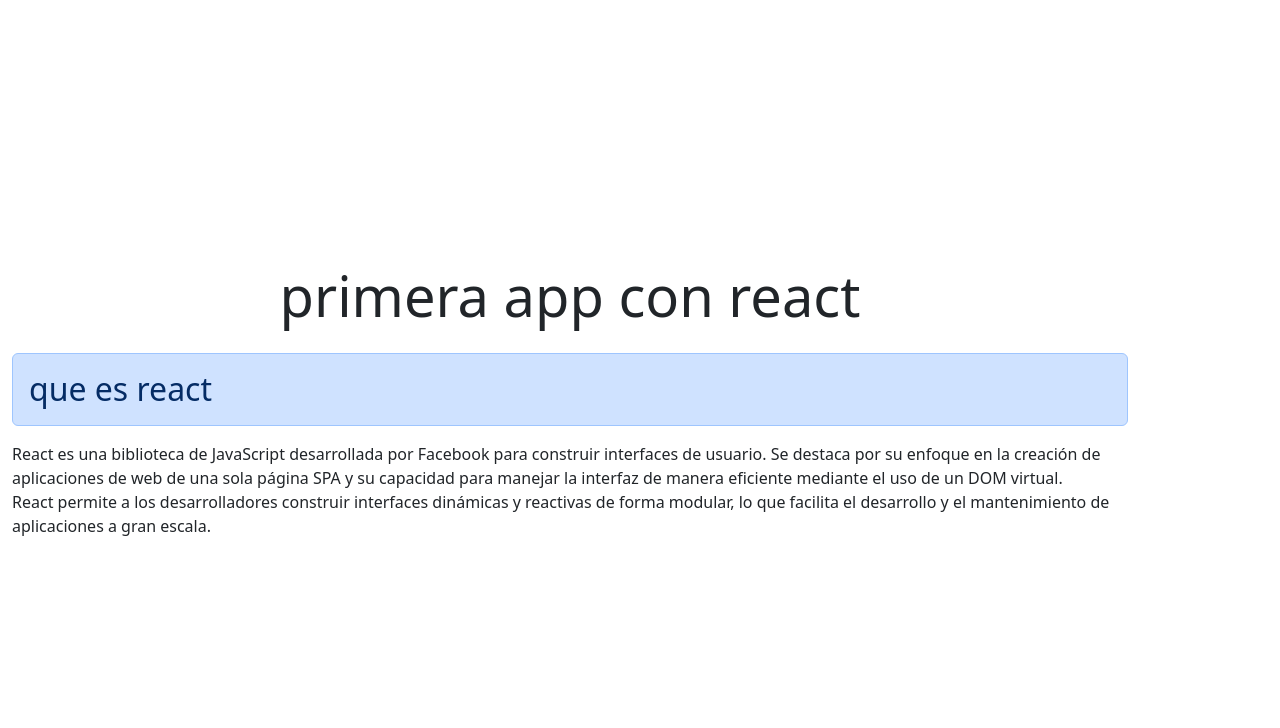
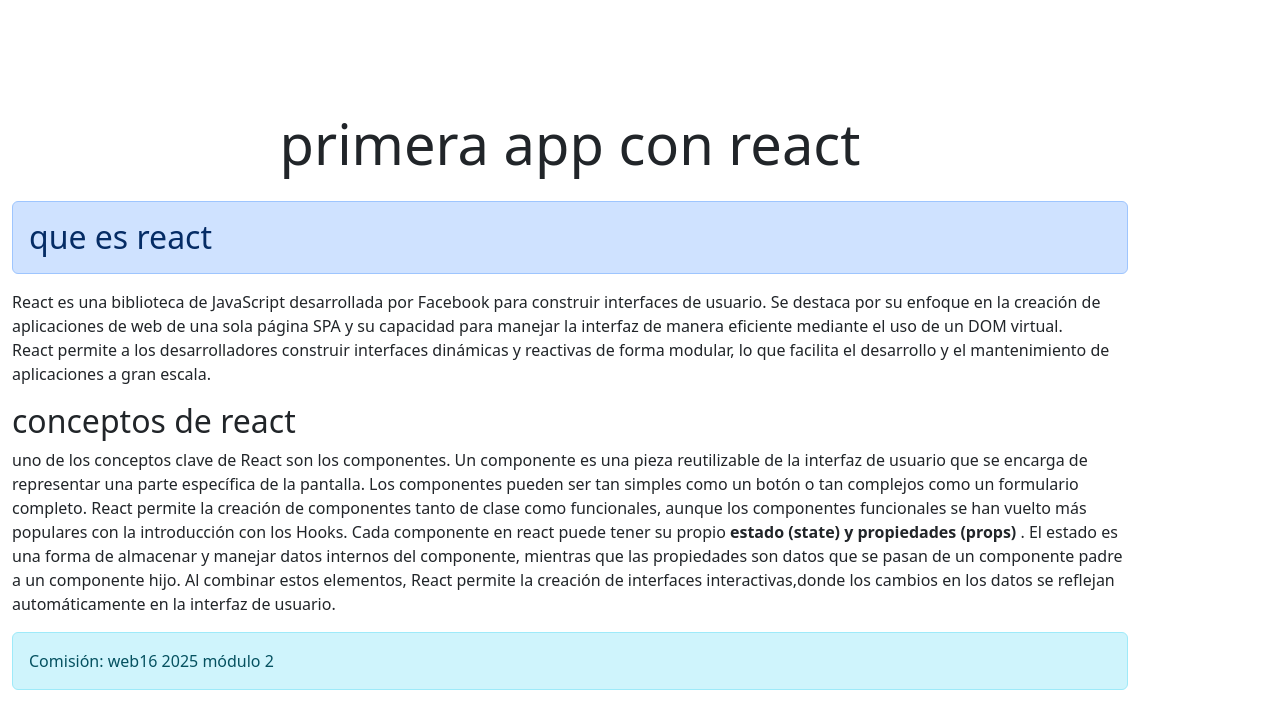
Before and after one commit to marcos-gonzalez07/contador-c16, a React (Vite) app: page / in a window 1280 px wide. Shown: the top 728 px of the page. Built offline with nearby package versions, Linux system fonts and the light colour scheme.

Commit message:
agregamos un props en el componente conceptos usando la sintaxis objeto.propiedad

```diff
--- a/src/App.jsx
+++ b/src/App.jsx
@@ -1,7 +1,9 @@
+import Conceptos from "./components/Conceptos";
 import Teoria from "./components/Teoria";
 
 function App() {
   // aquí iria la lógica del componente
+    const codComision = 'web16 2025 módulo 2'
   return (
     // aqui también puedo agregar lógica, no es normal pero se puede agregar algo pequeño
     <>
@@ -11,6 +13,7 @@
       <main className = "container">
         <Teoria></Teoria>
         {/* <Teoria></Teoria> */}
+        <Conceptos codComision = {codComision}></Conceptos>
       </main>
     </>
   );
--- /dev/null
+++ b/src/components/Conceptos.jsx
@@ -0,0 +1,28 @@
+const Conceptos = (props) => {
+  return (
+    <section>
+      <h2>conceptos de react</h2>
+      <p>
+        uno de los conceptos clave de React son los componentes. Un componente
+        es una pieza reutilizable de la interfaz de usuario que se encarga de
+        representar una parte específica de la pantalla. Los componentes pueden
+        ser tan simples como un botón o tan complejos como un formulario
+        completo. React permite la creación de componentes tanto de clase como
+        funcionales, aunque los componentes funcionales se han vuelto más
+        populares con la introducción con los Hooks. Cada componente en react
+        puede tener su propio{" "}
+        <strong>estado (state) y propiedades (props)</strong> . El estado es una
+        forma de almacenar y manejar datos internos del componente, mientras que
+        las propiedades son datos que se pasan de un componente padre a un
+        componente hijo. Al combinar estos elementos, React permite la creación
+        de interfaces interactivas,donde los cambios en los datos se reflejan
+        automáticamente en la interfaz de usuario.
+      </p>
+      <div className="alert alert-info" role="alert">
+        Comisión: {props.codComision}
+      </div>
+    </section>
+  );
+};
+
+export default Conceptos;
```
